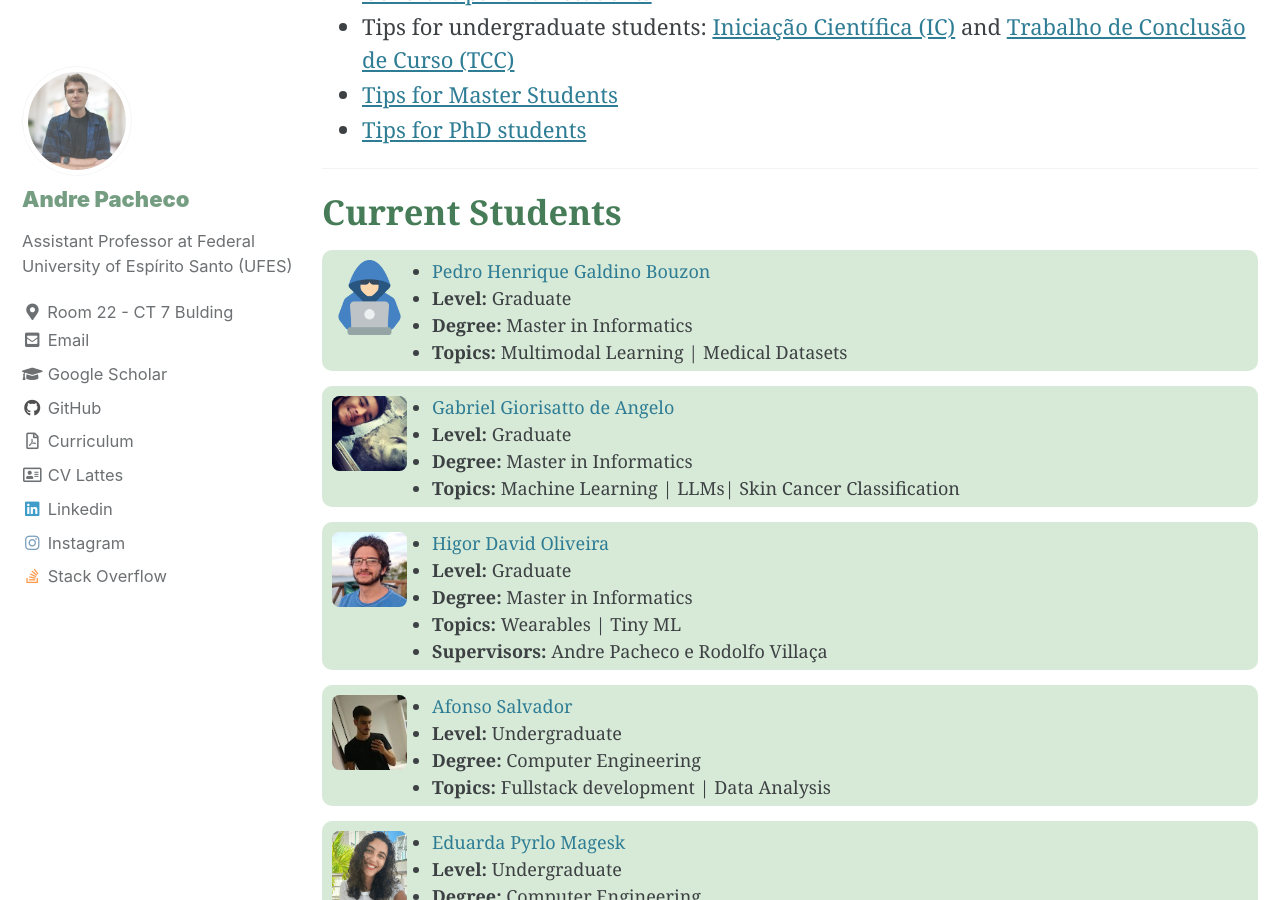
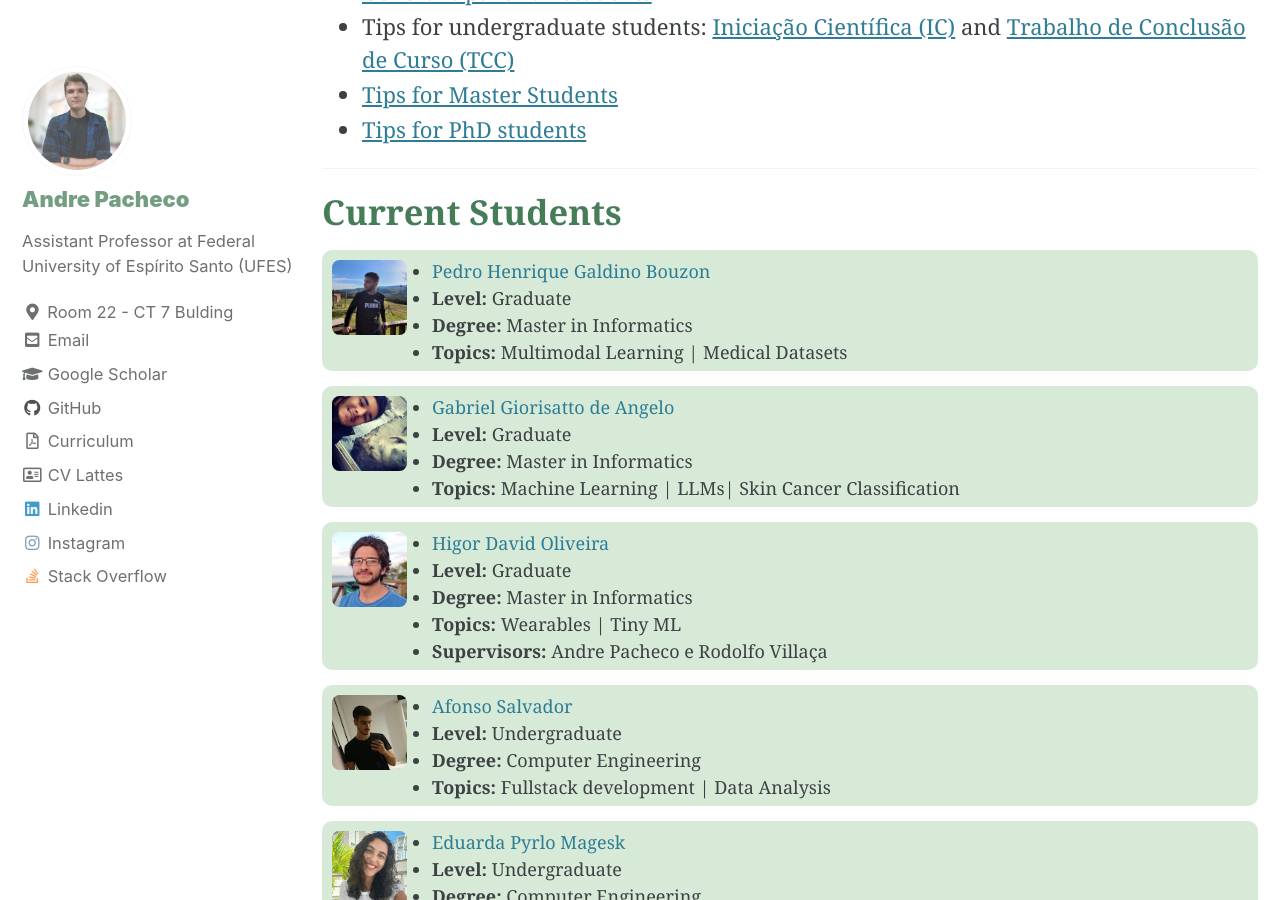
Before and after one commit to paaatcha/paaatcha.github.io, a Jekyll site: the page built from _pages/students.md, in a window 1280 px wide and 900 px high, scrolled down 530 px. Built offline with Jekyll 4.4.1, drawn with Linux system fonts in a browser that asks for light colours; cached includes are drawn as plain includes.

Commit message:
update students

```diff
--- a/_data/students.yml
+++ b/_data/students.yml
@@ -1,5 +1,6 @@
 current:
   - name: "Pedro Henrique Galdino Bouzon"
+    photo: "pbouzon.jpeg"
     site: "http://lattes.cnpq.br/0268217319630732"
     topics: "Multimodal Learning | Medical Datasets"
     course: "Master in Informatics"
```
Also changed, not shown: assets/imgs/students/pbouzon.jpeg (added).
